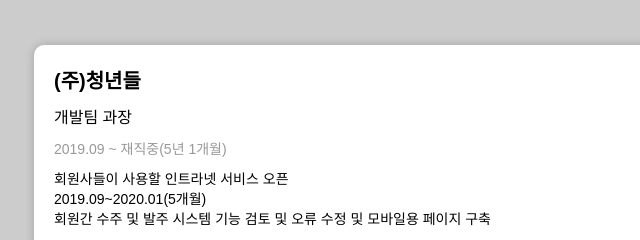
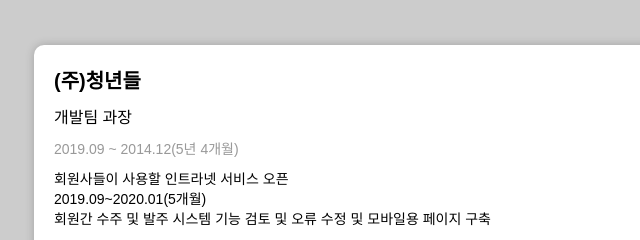
Before and after one commit to hencio/hencio.github.io, a plain HTML site: page index.html in a window 1280 px wide. Shown: the part 5980-6220 px from the top of the page, 206-846 px from the left. Drawn offline with Linux system fonts and the light colour scheme.

Commit message:
Update index.html

```diff
--- a/index.html
+++ b/index.html
@@ -316,7 +316,7 @@ window.onscroll = function(){
 		<div class="career-card">
 			<div class="company-name">(주)청년들</div>
 			<div class="position">개발팀 과장</div>
-			<div class="duration">2019.09 ~ 재직중(5년 1개월)</div>
+			<div class="duration">2019.09 ~ 2014.12(5년 4개월)</div>
 			<div class="details">
 				<div>
 					회원사들이 사용할 인트라넷 서비스 오픈<br>
```
